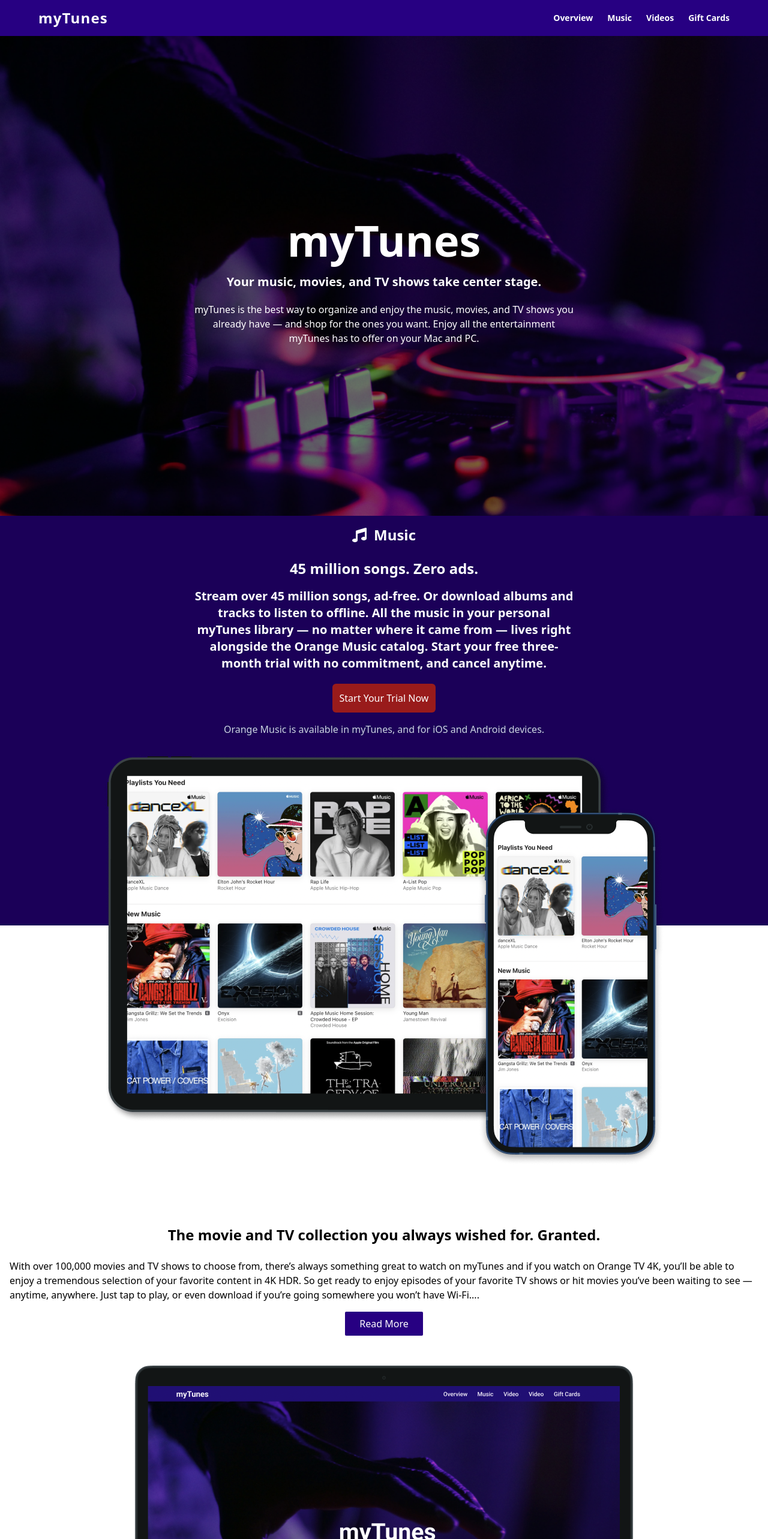
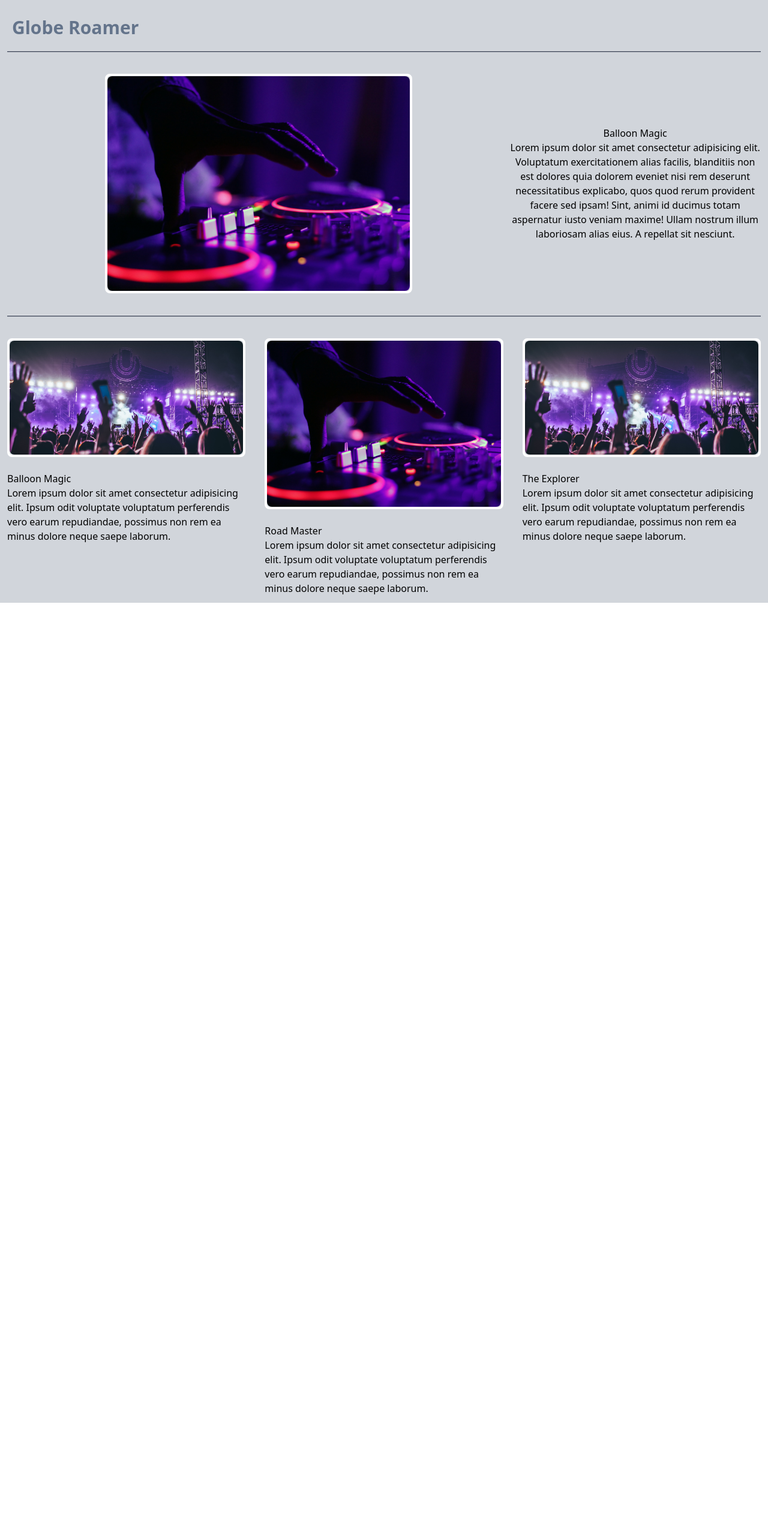
Before and after one commit to numanjvd82/music-web-tailwind, a React (Vite) app: page / in a window 1280 px wide. Shown: the top 2566 px of the page at 60% size. After the commit the page ends 1005 px from the top, so only its background shows below. Built offline with nearby package versions, Linux system fonts and the light colour scheme.

Commit message:
made changes

```diff
--- a/src/App.jsx
+++ b/src/App.jsx
@@ -3,15 +3,17 @@
 import MusicSection from './components/MusicSection';
 import Navbar from './components/Navbar';
 import PromotionSection from './components/PromotionSection';
+import GridSection from './components/GridSection';
 
 function App() {
   return (
     <>
-      <Navbar />
-      <Hero />
-      <MusicSection />
-      <InfoSection />
-      <PromotionSection />
+      {/* <Navbar /> */}
+      {/* <Hero /> */}
+      {/* <MusicSection /> */}
+      {/* <InfoSection /> */}
+      {/* <PromotionSection /> */}
+      <GridSection />
     </>
   );
 }
```
